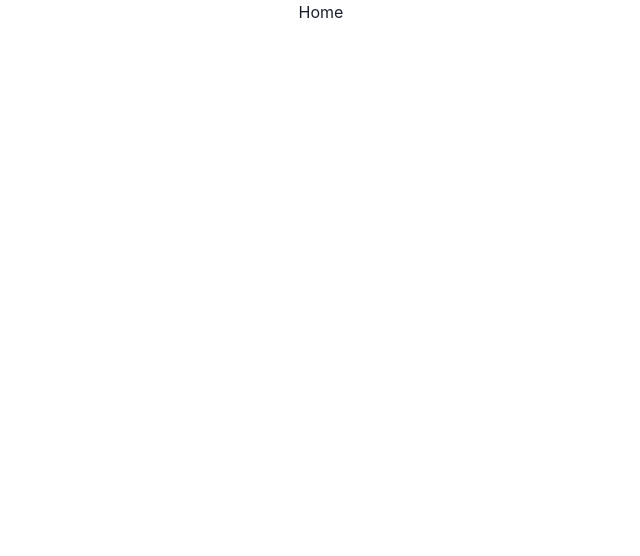
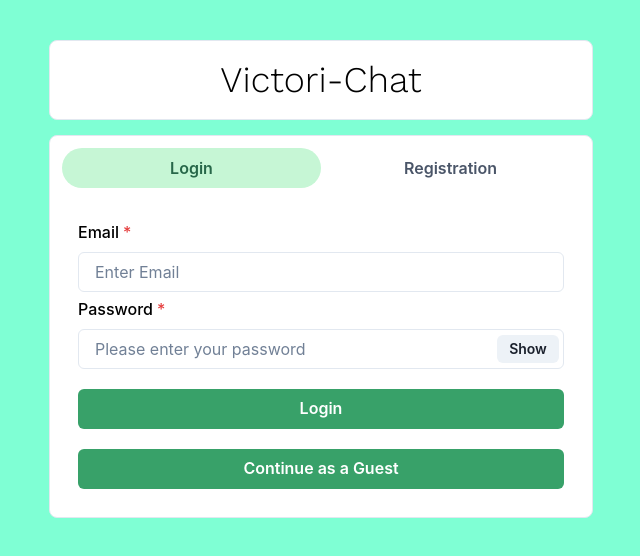
Before and after one commit to j-victoriano/victory-chat, a React (Create React App) app in the folder client/: page / in a window 1280 px wide. Shown: the top 556 px of the page, without its empty margins (319-959 px from the left). Built offline with nearby package versions, Linux system fonts and the light colour scheme.

Commit message:
added front end login/registration

```diff
--- a/client/src/App.css
+++ b/client/src/App.css
@@ -1,38 +1,10 @@
+@import url('https://fonts.googleapis.com/css2?family=Work+Sans:wght@300&display=swap');
+
 .App {
-  text-align: center;
-}
-
-.App-logo {
-  height: 40vmin;
-  pointer-events: none;
-}
-
-@media (prefers-reduced-motion: no-preference) {
-  .App-logo {
-    animation: App-logo-spin infinite 20s linear;
-  }
-}
-
-.App-header {
-  background-color: #282c34;
   min-height: 100vh;
   display: flex;
-  flex-direction: column;
-  align-items: center;
-  justify-content: center;
-  font-size: calc(10px + 2vmin);
-  color: white;
+  background-color: aquamarine;
+  background-size: cover;
+  background-position: center;
+  color: black;
 }
-
-.App-link {
-  color: #61dafb;
-}
-
-@keyframes App-logo-spin {
-  from {
-    transform: rotate(0deg);
-  }
-  to {
-    transform: rotate(360deg);
-  }
-}
--- a/client/src/Pages/Homepage.js
+++ b/client/src/Pages/Homepage.js
@@ -1,7 +1,47 @@
+import { Container, Box, Text, Tab, TabList, TabPanel, TabPanels, Tabs, } from '@chakra-ui/react'
+import Login from '../components/authentication/Login'
+import Registration from '../components/authentication/Registration'
 import React from 'react'
 
 const Homepage = () => {
-    return <div>Home</div>
+    return (
+        <Container maxW='xl' centerContent>
+            <Box
+                display='flex'
+                justifyContent='center'
+                p={3}
+                bg={"white"}
+                w="100%"
+                m='40px 0 15px 0'
+                borderRadius='lg'
+                borderWidth='1px'
+            >
+                <Text fontSize='4xl' fontFamily='Work sans' color='black'>Victori-Chat</Text>
+            </Box>
+            <Box
+                bg="white"
+                w="100%"
+                p={3}
+                borderRadius="lg"
+                borderWidth="1px"
+            >
+                <Tabs variant='soft-rounded' colorScheme='green' textColor="black">
+                    <TabList mb="1em">
+                        <Tab w="50%">Login</Tab>
+                        <Tab w="50%">Registration</Tab>
+                    </TabList>
+                    <TabPanels>
+                        <TabPanel>
+                            <Login/>
+                        </TabPanel>
+                        <TabPanel>
+                            <Registration/>
+                        </TabPanel>
+                    </TabPanels>
+                </Tabs>
+            </Box>
+        </Container>
+    )
 }
 
 export default Homepage
--- /dev/null
+++ b/client/src/components/authentication/Login.js
@@ -0,0 +1,50 @@
+import React from 'react'
+import { FormControl, FormLabel, Input, InputGroup, VStack, InputRightElement, Button } from '@chakra-ui/react'
+import { useState } from 'react'
+
+function Login() {
+    const [show, setShow] = useState(false)
+    const [email, setEmail] = useState()
+    const [password, setPassword] = useState()
+
+    const handleClick = () => setShow(!show)
+    const postDetails = (pics) => { }
+    const submitHandler = () => { }
+
+    return (
+        <VStack spacing='5px' color="black">
+            <FormControl id='email' isRequired>
+                <FormLabel>Email</FormLabel>
+                <Input placeholder='Enter Email' onChange={(e) => setEmail(e.target.value)} />
+            </FormControl>
+            <FormControl id='password' isRequired>
+                <FormLabel>Password</FormLabel>
+                <InputGroup>
+                    <Input placeholder='Please enter your password' type={show ? "text" : "password"} onChange={(e) => setPassword(e.target.value)} />
+                    <InputRightElement width="4.5rem">
+                        <Button h="1.75rem" size="sm" onClick={handleClick}>
+                            {show ? "Hide" : "Show"}
+                        </Button>
+                    </InputRightElement>
+                </InputGroup>
+            </FormControl>
+            <Button
+                colorScheme='green'
+                width="100%"
+                style={{ marginTop: 15 }}
+                onClick={submitHandler}
+            >Login</Button>
+            <Button
+                colorScheme='green'
+                width="100%"
+                style={{ marginTop: 15 }}
+                onClick={()=> {
+                    setEmail("guest@example.com")
+                    setPassword("password")
+                }}
+            >Continue as a Guest</Button>
+        </VStack>
+    )
+}
+
+export default Login
--- /dev/null
+++ b/client/src/components/authentication/Registration.js
@@ -0,0 +1,67 @@
+import { FormControl, FormLabel, Input, InputGroup, VStack, InputRightElement, Button } from '@chakra-ui/react'
+import React, { useState } from 'react'
+
+function Registration() {
+    const [show, setShow] = useState(false)
+    const [name, setName] = useState()
+    const [email, setEmail] = useState()
+    const [password, setPassword] = useState()
+    const [confirmPassword, setConfirmPassword] = useState()
+    const [pic, setPic] = useState()
+
+    const handleClick = () => setShow(!show)
+    const postDetails = (pics) => { }
+    const submitHandler = () => { }
+
+    return (
+        <VStack spacing='5px' color="black">
+            <FormControl id='first-name' isRequired>
+                <FormLabel>Name</FormLabel>
+                <Input placeholder='Please enter your name' onChange={(e) => setName(e.target.value)} />
+            </FormControl>
+            <FormControl id='email' isRequired>
+                <FormLabel>Email</FormLabel>
+                <Input placeholder='Enter Email' onChange={(e) => setEmail(e.target.value)} />
+            </FormControl>
+            <FormControl id='password' isRequired>
+                <FormLabel>Password</FormLabel>
+                <InputGroup>
+                    <Input placeholder='Please enter a password' type={show ? "text" : "password"} onChange={(e) => setPassword(e.target.value)} />
+                    <InputRightElement width="4.5rem">
+                        <Button h="1.75rem" size="sm" onClick={handleClick}>
+                            {show ? "Hide" : "Show"}
+                        </Button>
+                    </InputRightElement>
+                </InputGroup>
+            </FormControl>
+            <FormControl id='password' isRequired>
+                <FormLabel>Confirm Password</FormLabel>
+                <InputGroup>
+                    <Input placeholder='Please enter same password' type={show ? "text" : "password"} onChange={(e) => setConfirmPassword(e.target.value)} />
+                    <InputRightElement width="4.5rem">
+                        <Button h="1.75rem" size="sm" onClick={handleClick}>
+                            {show ? "Hide" : "Show"}
+                        </Button>
+                    </InputRightElement>
+                </InputGroup>
+            </FormControl>
+            <FormControl id="pic">
+                <FormLabel>Upload Profile Pic?</FormLabel>
+                <Input
+                    type="file"
+                    p={1.5}
+                    accept='image/'
+                    onChange={(e) => postDetails(e.target.files[0])}
+                />
+            </FormControl>
+            <Button
+                colorScheme='green'
+                width="100%"
+                style={{ marginTop: 15 }}
+                onClick={submitHandler}
+            >Join Now!</Button>
+        </VStack>
+    )
+}
+
+export default Registration
```
Also changed, not shown: 1 other file (tests, documents, lock files or other folders).
